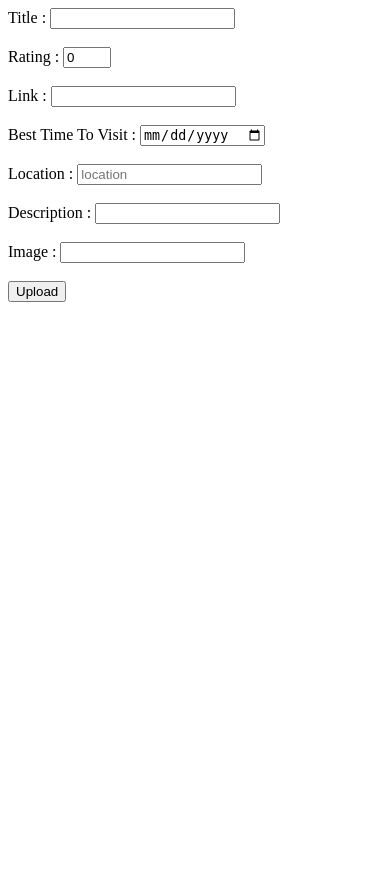
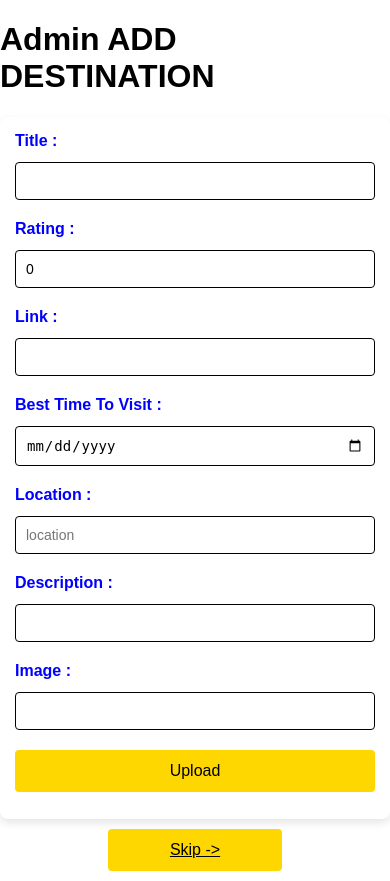
Before and after one commit to Faith-Gi/webdevproject1, a PHP site: page /admins.php in a window 390 px wide. Before the commit the page ends 302 px from the top, so only its background shows below. Run offline with PHP 8.4, Linux system fonts and the light colour scheme; the visitor is signed in with stand-in values (Sample User, id 1).

Commit message:
first message

```diff
--- /dev/null
+++ b/admin.css
@@ -0,0 +1,87 @@
+body {
+    font-family: Arial, sans-serif;
+    background-color: zorange;
+    margin: 0;
+    padding: 0;
+    display: flex;
+    justify-content: center;
+    align-items: center;
+    min-height: 100vh;
+    flex-direction: column;
+}
+
+/* Form container */
+form {
+    background-color: #fff;
+    padding: 20px;
+    border-radius: 8px;
+    box-shadow: 0 4px 8px rgba(0, 0, 0, 0.1);
+    width: 400px;
+    box-sizing: border-box;
+}
+
+/* Form labels */
+label {
+    font-size: 16px;
+    font-weight: bold;
+    display: block;
+    margin-bottom: 6px;
+    color: blue;
+}
+
+/* Input fields */
+input[type="text"],
+input[type="number"],
+input[type="url"],
+input[type="date"],
+input[type="password"] {
+    width: 100%;
+    padding: 10px;
+    border: 1px solid ;
+    border-radius: 4px;
+    font-size: 14px;
+    margin-bottom: 20px;
+    box-sizing: border-box;
+}
+
+/* Submit button */
+input[type="submit"] {
+    background-color: #FFD700;
+    color: #000;
+    border: none;
+    padding: 12px;
+    border-radius: 4px;
+    font-size: 16px;
+    cursor: pointer;
+    width: 100%;
+}
+
+input[type="submit"]:hover,a:hover {
+    background-color: green;
+    color: #fff;
+}
+
+/* Form layout spacing */
+form > label, form > input {
+    margin-bottom: 12px;
+}
+
+/* Adjustments for smaller screens */
+@media (max-width: 480px) {
+    form {
+        width: 100%;
+        padding: 15px;
+    }
+}
+a{
+    background-color: #FFD700;
+    color: #000;
+    border: none;
+    padding: 12px;
+    border-radius: 4px;
+    font-size: 16px;
+    cursor: pointer;
+    margin: 10px;
+    width: 150px;
+    text-align: center;
+}
--- a/admins.php
+++ b/admins.php
@@ -7,31 +7,34 @@ if (!isset($_SESSION['admin_logged_in'])) {
 }
 ?>
 
-
 <!DOCTYPE html>
 <html lang="en">
 <head>
     <meta charset="UTF-8">
     <meta name="viewport" content="width=device-width, initial-scale=1.0">
+    <link rel="stylesheet" href="./admin.css">
     <title>Document</title>
 </head>
 <body>
+    <h1>Admin ADD DESTINATION</h1>
     <form action="./insert.php" method="post">
+
         <label for="title">Title : </label>
-        <input type="text" name="title" id="title" ><br><br>
+        <input type="text" name="title" id="title" ><br>
         <label for="rating">Rating : </label>
-        <input type="number" name="rating" id="rating" min="0" max="6" value="0"required><br><br>
+        <input type="number" name="rating" id="rating" min="0" max="6" value="0"required><br>
         <label for="link">Link : </label>
-        <input type="url" name="link" id="link"required><br><br>
+        <input type="url" name="link" id="link"required><br>
         <label for="best">Best Time To Visit : </label>
-        <input type="date" name="best" id="best"required><br><br>
+        <input type="date" name="best" id="best"required><br>
         <label for="location">Location : </label>
-        <input type="text" name="location" id="location" placeholder="location"required><br><br>
+        <input type="text" name="location" id="location" placeholder="location"required><br>
         <label for="description">Description : </label>
-        <input type="text"name="description" id="description" required><br><br>
+        <input type="text"name="description" id="description" required><br>
         <label for="image">Image :</label>
-        <input type="url" name="image" id="image" required> <br><br>
+        <input type="url" name="image" id="image" required> <br>
         <input type="submit" value="Upload" name="upload">
     </form>
+    <a href="./homepage.php">Skip -></a>
 </body>
 </html>
--- a/index3.php
+++ b/homepage.php
@@ -18,6 +18,7 @@
             <a href="#contact">Contact</a>
             <a href="./admins.php">Add Destinations</a>
         </nav>
+        <marquee style="padding: 25px;" direction="right">Special Special destinations Coming soon on 20/2/2025.</marquee>
     </header>
 
     <!-- Home Section -->
--- a/index.php
+++ b/index.php
@@ -4,7 +4,7 @@
  <meta charset="UTF-8">
  <meta name="viewport" content="width=device-width, initial-scale=1.0">
  <title>Admin Login</title>
- <link rel="stylesheet" href="styles.css">
+ <link rel="stylesheet" href="./admin.css">
 </head>
 <body>
     <div class="login-container">
@@ -20,7 +20,8 @@
         </form>
         <div id="error-message" style="color: red; display: none;">
         Incorrect username or password!
- </div>
+        </div><br><br>
+        <a href="./homepage.php">Skip -></a>
     </div>
 </body>
 <script src="scripts.js"></script>
```
Also changed, not shown: admins.css (deleted, +0 -68 lines), insert.php (+4 -3 lines). Lines whose indentation alone changed are shown as unchanged.
